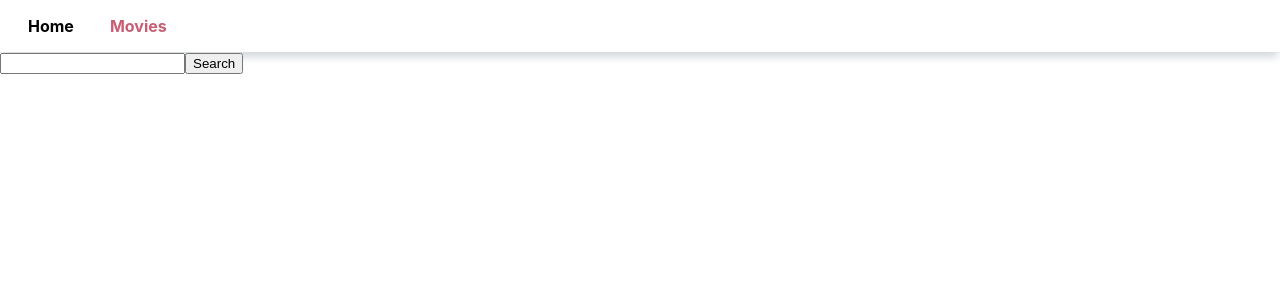
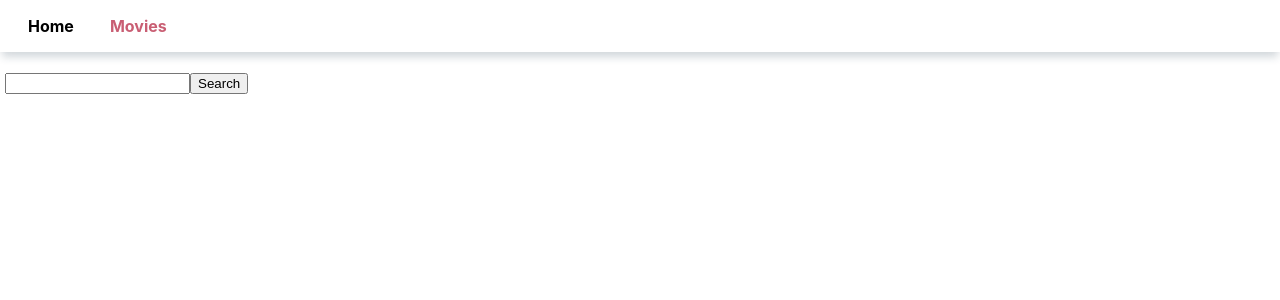
Before and after one commit to vova-rsk/goit-react-hw-04-movies, a React (Create React App) app: page /movies in a window 1280 px wide. Shown: the top 300 px of the page. Built offline with nearby package versions, Linux system fonts and the light colour scheme.

Commit message:
added styles

```diff
--- a/src/components/MoviesPage/MoviesPage.module.css
+++ b/src/components/MoviesPage/MoviesPage.module.css
@@ -0,0 +1,3 @@
+.container {
+  padding: 20px 5px;
+}
```
